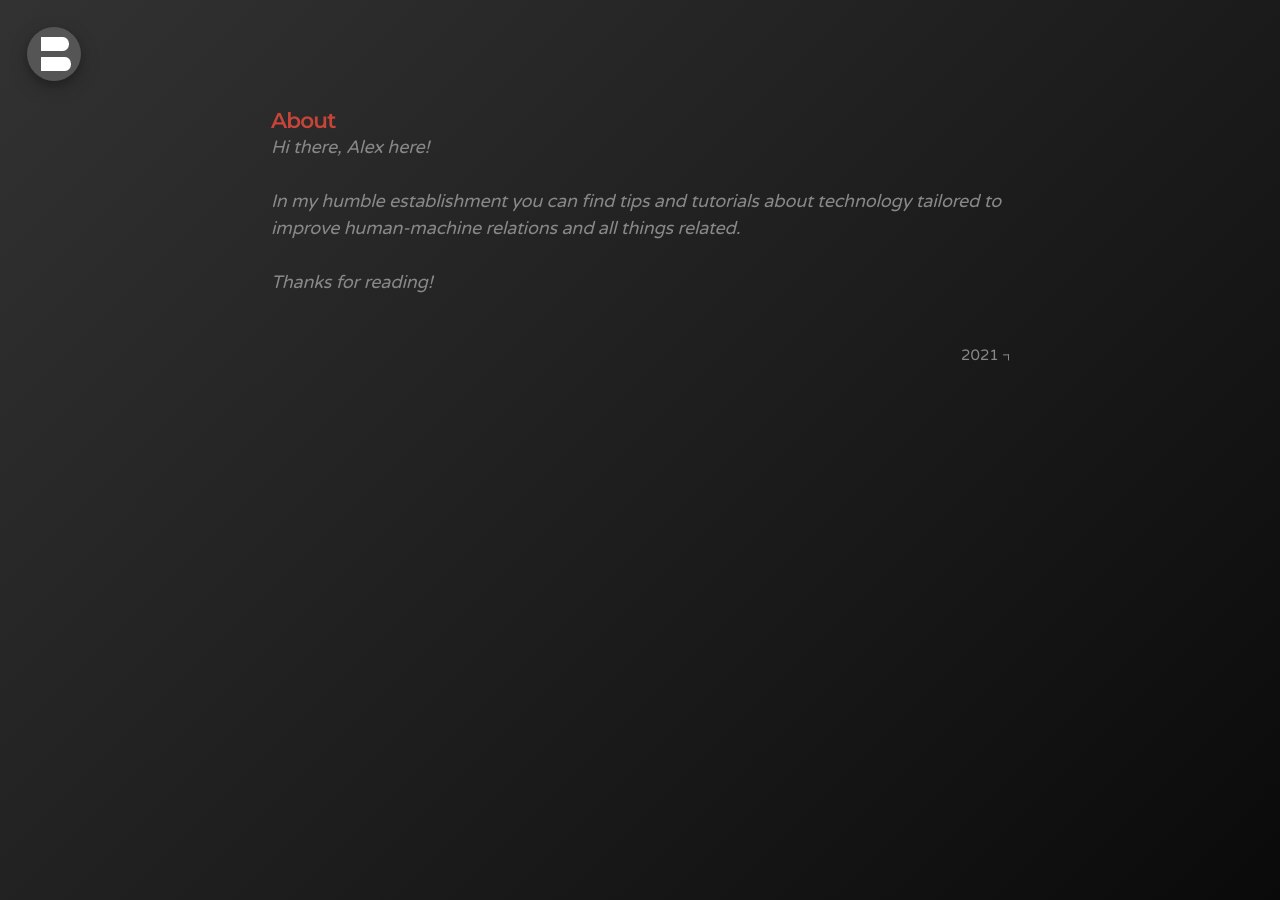
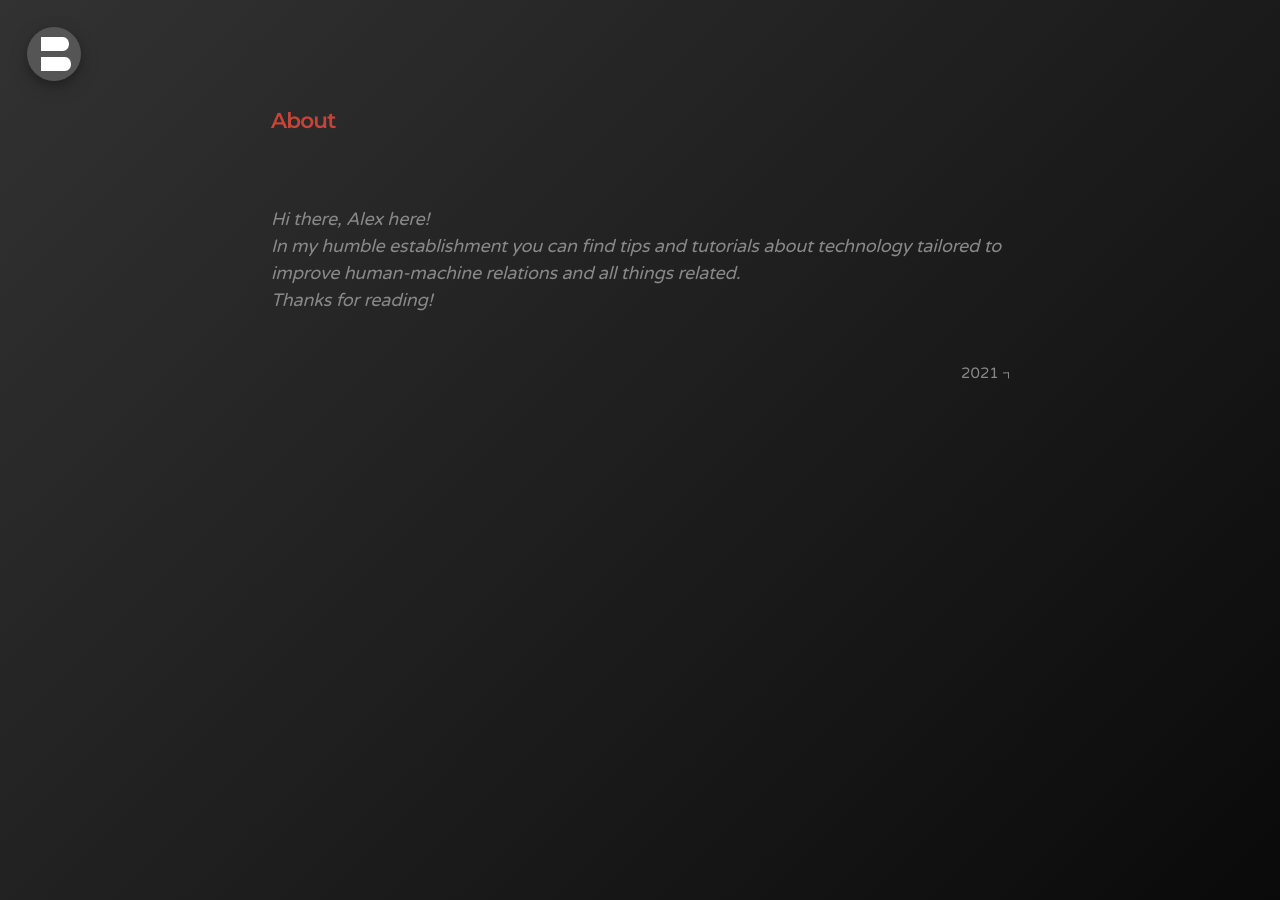
Before and after one commit to bonina/bonina.github.io, a Jekyll site: the page built from about.md, in a window 1280 px wide. Built offline with Jekyll 4.4.1, drawn with Linux system fonts in a browser that asks for light colours.

Commit message:
Update about.md

```diff
--- a/about.md
+++ b/about.md
@@ -2,8 +2,8 @@
 layout: page
 title: About
 ---
-
-<p><i>Hi there, Alex here!<br><br>
-In my humble establishment you can find tips and tutorials about technology tailored to improve human-machine relations and all things related.<br><br>
+<br><br>
+<p><i>Hi there, Alex here!<br>
+In my humble establishment you can find tips and tutorials about technology tailored to improve human-machine relations and all things related.<br>
 Thanks for reading!
 </i></p>
```
